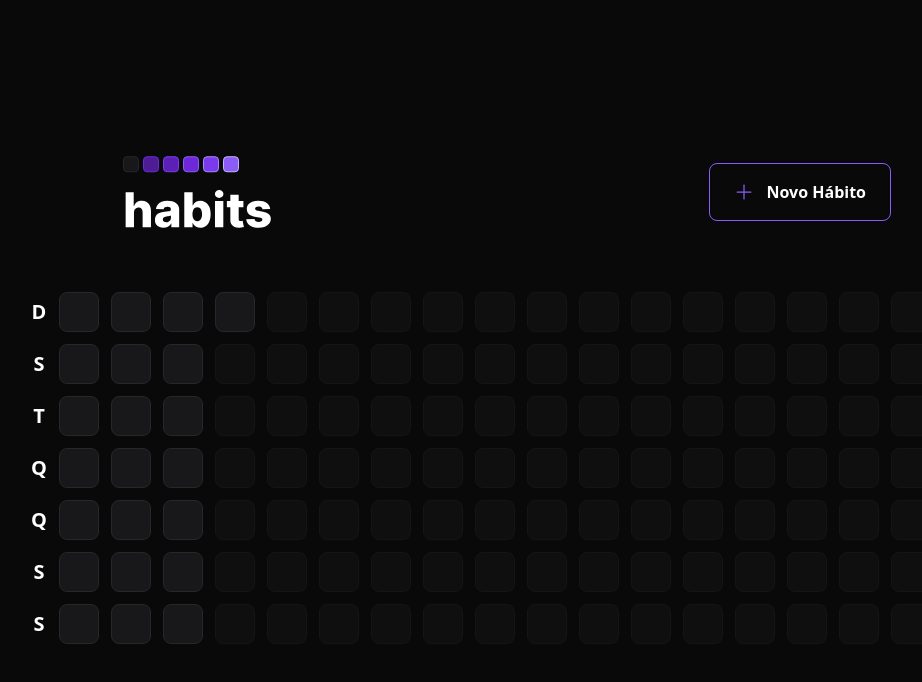
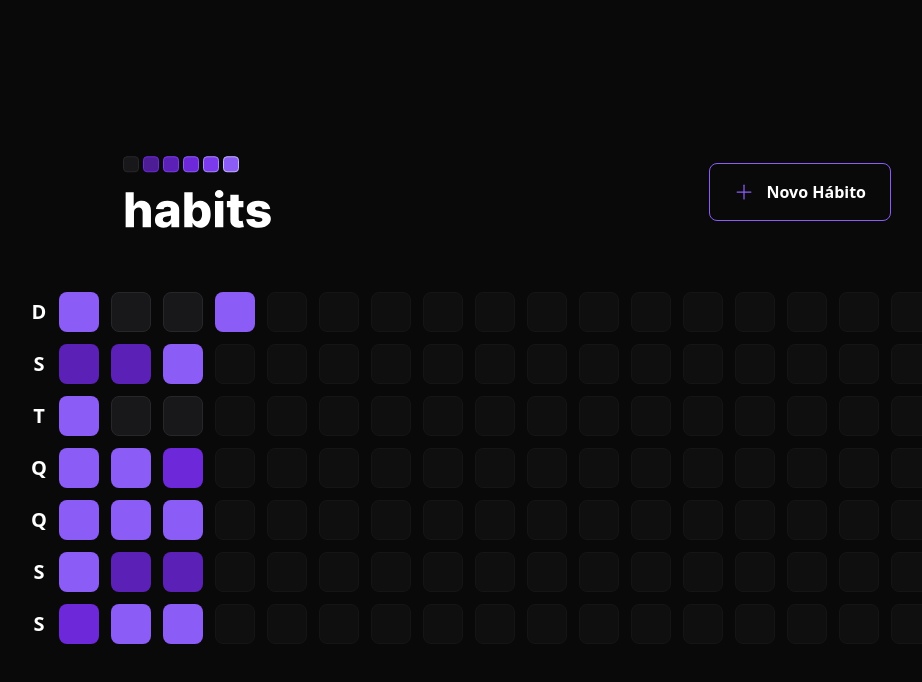
Before and after one commit to Halkner/nlw-setup, a React (Vite) app in the folder web/: page / in a window 1280 px wide. Shown: the top 682 px of the page, without its empty margins (133-1055 px from the left). Built offline with nearby package versions, Linux system fonts and the light colour scheme.

Commit message:
Front-end Aula 3

```diff
--- a/web/package.json
+++ b/web/package.json
@@ -9,6 +9,9 @@
     "preview": "vite preview"
   },
   "dependencies": {
+    "@radix-ui/react-dialog": "^1.0.2",
+    "@radix-ui/react-popover": "^1.0.3",
+    "clsx": "^1.2.1",
     "dayjs": "^1.11.7",
     "phosphor-react": "^1.4.1",
     "react": "^18.2.0",
--- a/web/src/components/HabitDay.tsx
+++ b/web/src/components/HabitDay.tsx
@@ -1,5 +1,39 @@
-export function HabitDay(){
+import * as Popover from '@radix-ui/react-popover'
+import { ProgressBar } from './ProgressBar'
+import clsx from 'clsx'
+
+interface HabitDayProps {
+    completed: number,
+    amount: number
+}
+
+export function HabitDay({completed, amount}: HabitDayProps){
+
+    const completedPercentage = amount > 0 ? Math.round((completed / amount) * 100) : 0;
+
     return(
-        <div className='w-10 h-10 bg-zinc-900 border border-zinc-800 rounded-lg'></div>
+        <Popover.Root>
+            <Popover.Trigger
+                className={clsx('w-10 h-10 rounded-lg', {
+                    'bg-zinc-900 border border-zinc-800': completedPercentage === 0,
+                    'bg-violet-900 border-violet-700': completedPercentage > 0 && completedPercentage < 20,
+                    'bg-violet-800 border-violet-600': completedPercentage >= 20 && completedPercentage < 40,
+                    'bg-violet-700 border-violet-500': completedPercentage >= 40 && completedPercentage < 60,
+                    'bg-violet-600 border-violet-500': completedPercentage >= 60 && completedPercentage < 80,
+                    'bg-violet-500 border-violet-400': completedPercentage >= 80,
+                })}
+            />
+
+            <Popover.Portal>
+                <Popover.Content className='min-w-[320px] p-6 rounded-2xl bg-zinc-900 flex flex-col'>
+                    <span className='font-semibold text-zinc-400'>Terça-feira</span>
+                    <span className='mt-1 font-extrabold leading-tight text-3xl'>17/01</span>
+
+                    <ProgressBar progress={completedPercentage} />
+
+                    <Popover.Arrow height={8} width={16} className='fill-zinc-900' />
+                </Popover.Content>
+            </Popover.Portal>
+        </Popover.Root>
     )
 }
--- a/web/src/components/Header.tsx
+++ b/web/src/components/Header.tsx
@@ -1,11 +1,22 @@
-import { Plus } from 'phosphor-react'
+import { Plus, X } from 'phosphor-react'
+import { useState } from 'react';
 import logoImage from '../assets/logo.svg'
+import * as Dialog from '@radix-ui/react-dialog'
+import { NewHabitForm } from './NewHabitForm';
 
 export function Header() {
+    let [isModalOpen, setIsModalOpen] = useState(false);
+
+    function buttonClicked() {
+      setIsModalOpen(true);
+    }
+
     return(
         <div className='w-full max-w-3xl mx-auto flex items-center justify-between'>
           <img src={logoImage} alt="Habits" />
 
+          <Dialog.Root>
+            <Dialog.Trigger>
               <button
               type='button'
               className='border border-violet-500 font-semibold rounded-lg px-6 py-4 flex items-center gap-3 hover:border-violet-300'
@@ -13,6 +24,25 @@
                 <Plus size={20} className='text-violet-500'/>
                 Novo Hábito
               </button>
+            </Dialog.Trigger>
+
+            <Dialog.Portal>
+              <Dialog.Overlay className='w-screen h-screen bg-black/80 fixed inset-0'/>
+
+              <Dialog.Content className='absolute p-10 bg-zinc-900 rounded-2xl w-full max-w-md top-1/2 left-1/2 -translate-x-1/2 -translate-y-1/2'>
+                <Dialog.Close className='absolute right-6 top-6 text-zinc-400 hover:text-zinc-200'>
+                  <X size={24} aria-label="Fechar"/>
+                </Dialog.Close>
+
+                <Dialog.Title className='text-3xl leading-tight font-extrabold'>
+                  Criar hábito
+                </Dialog.Title>
+
+                <NewHabitForm />
+              </Dialog.Content>
+            </Dialog.Portal>
+          </Dialog.Root>
+
         </div>
     )
 }
--- /dev/null
+++ b/web/src/components/NewHabitForm.tsx
@@ -0,0 +1,27 @@
+import { Check } from "phosphor-react";
+
+export function NewHabitForm(){
+    return(
+        <form className="w-full flex flex-col mt-6">
+            <label htmlFor="title" className="font-semibold leading-tight">
+                Qual seu comprometimento?
+            </label>
+
+            <input
+                type="text"
+                id="title"
+                placeholder="ex.: Exercícios, dormir bem, etc..."
+                className="p-4 rounded-lg mt-3 bg-zinc-800 text-white placeholder:text-zinc-400"
+                autoFocus />
+
+            <label htmlFor="" className="font-semibold leading-tight mt-4">
+                Qual a recorrência?
+            </label>
+
+            <button type="submit" className="mt-6 rounded-lg p-4 flex items-center justify-center gap-3 font-semibold bg-green-600 hover:bg-green-500">
+                <Check size={20} weight="bold" />
+                Confirmar
+            </button>
+        </form>
+    )
+}
--- /dev/null
+++ b/web/src/components/ProgressBar.tsx
@@ -0,0 +1,16 @@
+interface ProgressBarProps {
+    progress: number
+}
+
+export function ProgressBar(props: ProgressBarProps){
+    return(
+        <div className='h-3 rounded-xl bg-zinc-700 w-full mt-4'>
+            <div
+                role="progressbar"
+                aria-label='Progresso de hábitos completados nesse dia'
+                aria-valuenow={props.progress}
+                className='h-3 rounded-xl bg-violet-600'
+                style={{width: `${props.progress}%`}} />
+        </div>
+    )
+}
--- a/web/src/components/SummaryTable.tsx
+++ b/web/src/components/SummaryTable.tsx
@@ -32,7 +32,13 @@
 
             <div className='grid grid-rows-7 grid-flow-col gap-3'>
                 {summaryDates.map((date) => {
-                    return <HabitDay key={date.toString()}/>
+                    return (
+                        <HabitDay
+                            amount={5}
+                            completed={Math.round(Math.random() * 5)}
+                            key={date.toString()}/>
+
+                    )
                 })}
 
                 {amountDaysToFill > 0 && Array.from({ length: amountDaysToFill }).map((_, i) => {
```
Also changed, not shown: 1 other file (tests, documents, lock files or other folders). Lines whose indentation alone changed are shown as unchanged.
